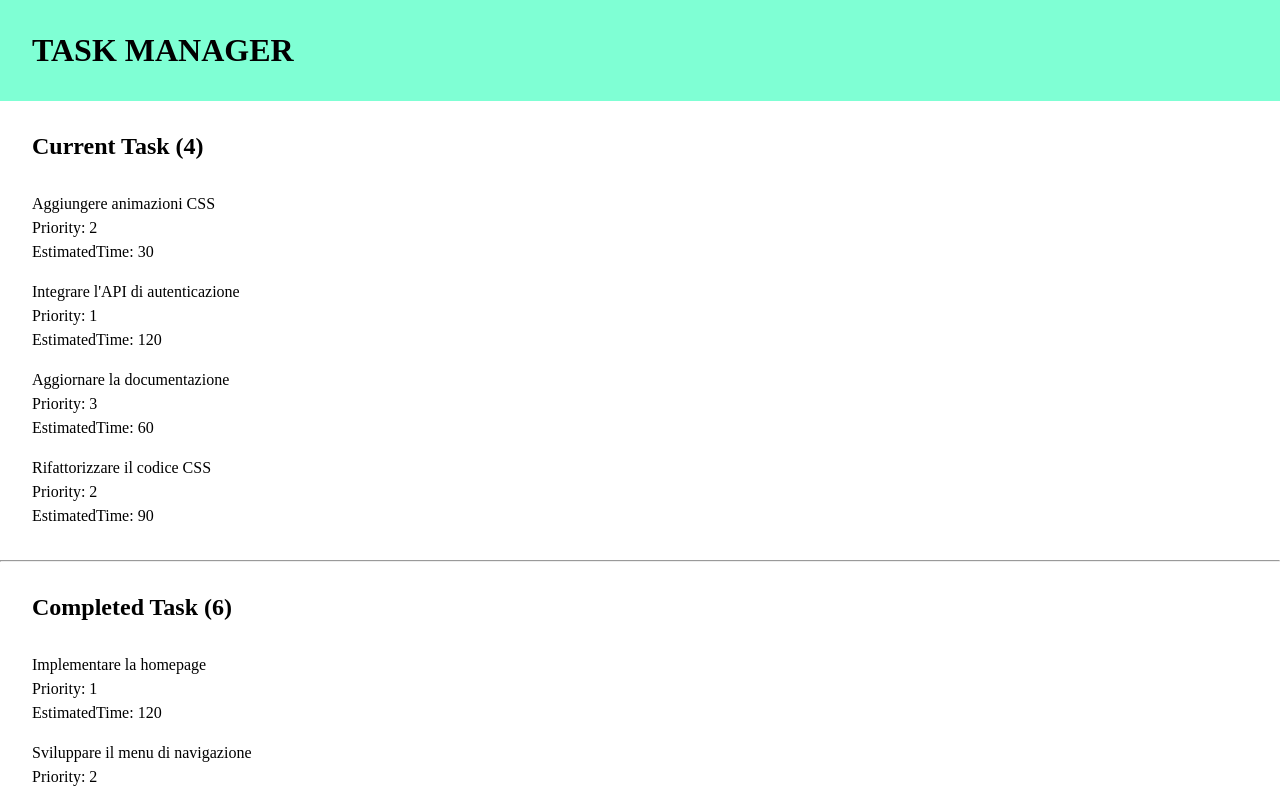
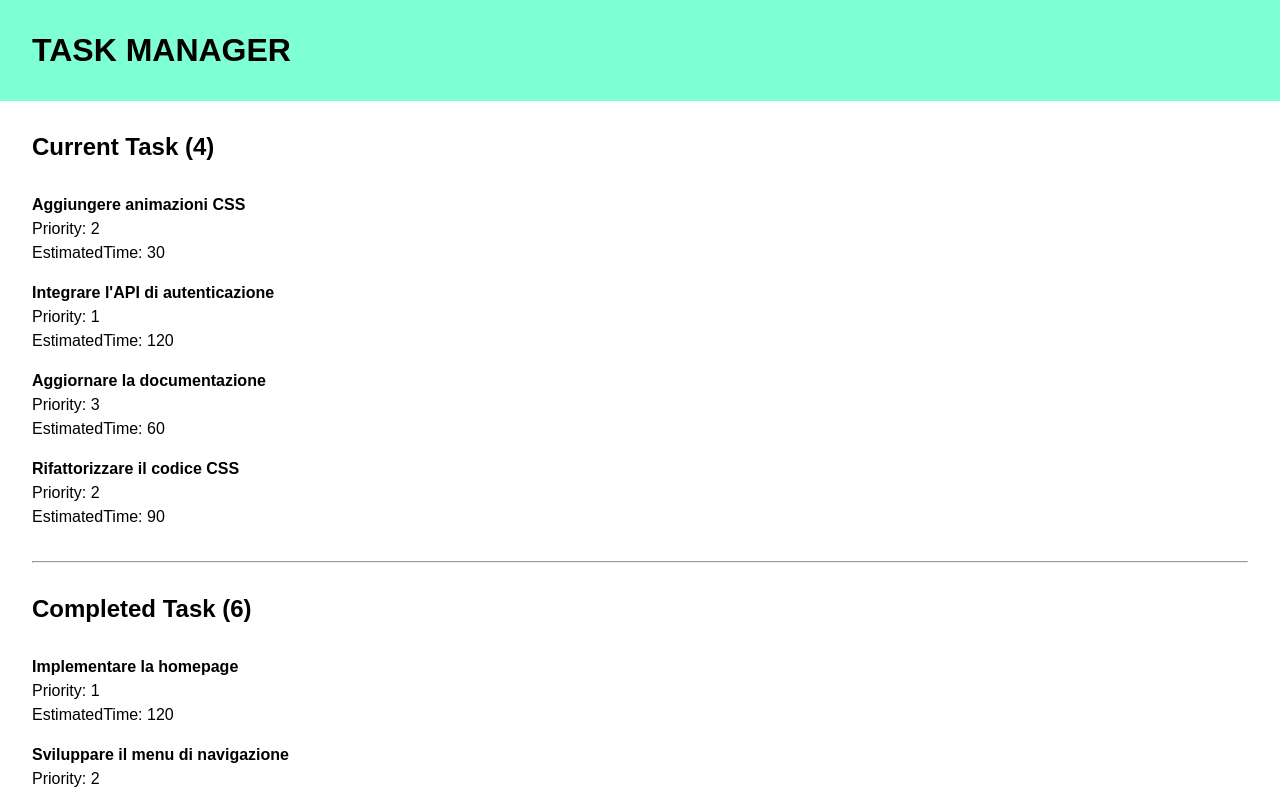
Before and after one commit to GiorgiaSecchi/react-task-list, a React (Vite) app: page / in a window 1280 px wide. Shown: the top 792 px of the page. Built offline with nearby package versions, Linux system fonts and the light colour scheme.

Commit message:
mod style css

```diff
--- a/src/App.css
+++ b/src/App.css
@@ -23,3 +23,12 @@ ul {
   margin-top: 1rem;
   margin-bottom: 1rem;
 }
+
+hr {
+  margin-left: 2rem;
+  margin-right: 2rem;
+}
+
+.title {
+  font-weight: bold;
+}
--- a/src/App.jsx
+++ b/src/App.jsx
@@ -101,7 +101,7 @@ function App() {
           {CurrentTaskList.map((task) => (
             <li key={task.id}>
               <div className="list">
-                {task.title} <br />
+                <span className="title"> {task.title} </span> <br />
                 Priority: {task.priority} <br />
                 EstimatedTime: {task.estimatedTime}
               </div>
@@ -120,7 +120,7 @@ function App() {
           {CompletedTaskList.map((task) => (
             <li key={task.id}>
               <div className="list">
-                {task.title} <br />
+                <span className="title"> {task.title} </span> <br />
                 Priority: {task.priority} <br />
                 EstimatedTime: {task.estimatedTime}
               </div>
--- a/src/index.css
+++ b/src/index.css
@@ -6,3 +6,7 @@
   margin: 0;
   padding: 0;
 }
+
+body {
+  font-family: Arial, Helvetica, sans-serif;
+}
```
